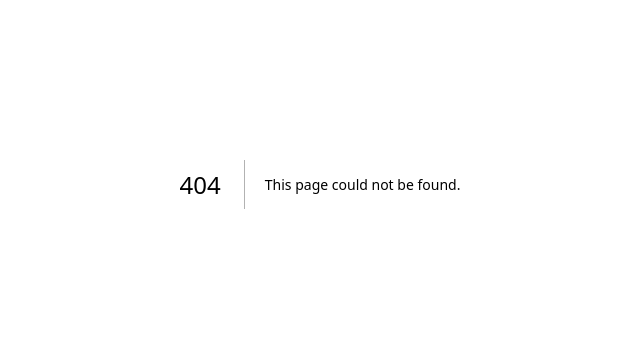
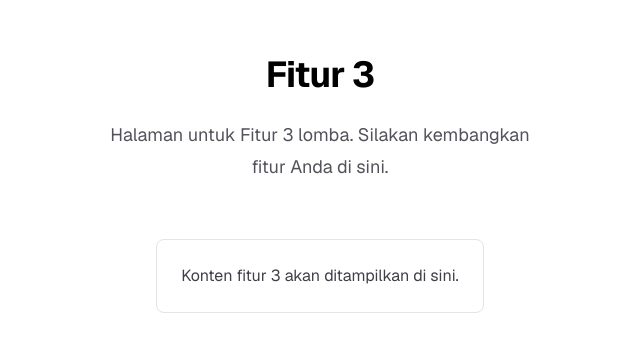
Before and after one commit to faisalganteng1265/AI-Campus, a Next.js app: page /fitur-3 in a window 1280 px wide. Before the commit this address had no page. Shown: the part 216-568 px from the top of the page, without its empty margins (320-960 px from the left). Built offline with nearby package versions, Linux system fonts and the light colour scheme.

Commit message:
Set up For Any Fitur

```diff
--- /dev/null
+++ b/app/fitur-1/page.tsx
@@ -0,0 +1,21 @@
+export default function Fitur1() {
+  return (
+    <div className="flex min-h-screen items-center justify-center bg-zinc-50 font-sans dark:bg-black">
+      <main className="flex min-h-screen w-full max-w-3xl flex-col items-center justify-center py-32 px-16 bg-white dark:bg-black">
+        <div className="flex flex-col items-center gap-6 text-center">
+          <h1 className="text-4xl font-bold leading-10 tracking-tight text-black dark:text-zinc-50">
+            Fitur 1
+          </h1>
+          <p className="max-w-md text-lg leading-8 text-zinc-600 dark:text-zinc-400">
+            Halaman untuk Fitur 1 lomba. Silakan kembangkan fitur Anda di sini.
+          </p>
+          <div className="mt-8 p-6 border border-zinc-200 dark:border-zinc-800 rounded-lg">
+            <p className="text-zinc-700 dark:text-zinc-300">
+              Konten fitur 1 akan ditampilkan di sini.
+            </p>
+          </div>
+        </div>
+      </main>
+    </div>
+  );
+}
--- /dev/null
+++ b/app/fitur-2/page.tsx
@@ -0,0 +1,21 @@
+export default function Fitur2() {
+  return (
+    <div className="flex min-h-screen items-center justify-center bg-zinc-50 font-sans dark:bg-black">
+      <main className="flex min-h-screen w-full max-w-3xl flex-col items-center justify-center py-32 px-16 bg-white dark:bg-black">
+        <div className="flex flex-col items-center gap-6 text-center">
+          <h1 className="text-4xl font-bold leading-10 tracking-tight text-black dark:text-zinc-50">
+            Fitur 2
+          </h1>
+          <p className="max-w-md text-lg leading-8 text-zinc-600 dark:text-zinc-400">
+            Halaman untuk Fitur 2 lomba. Silakan kembangkan fitur Anda di sini.
+          </p>
+          <div className="mt-8 p-6 border border-zinc-200 dark:border-zinc-800 rounded-lg">
+            <p className="text-zinc-700 dark:text-zinc-300">
+              Konten fitur 2 akan ditampilkan di sini.
+            </p>
+          </div>
+        </div>
+      </main>
+    </div>
+  );
+}
--- /dev/null
+++ b/app/fitur-3/page.tsx
@@ -0,0 +1,21 @@
+export default function Fitur3() {
+  return (
+    <div className="flex min-h-screen items-center justify-center bg-zinc-50 font-sans dark:bg-black">
+      <main className="flex min-h-screen w-full max-w-3xl flex-col items-center justify-center py-32 px-16 bg-white dark:bg-black">
+        <div className="flex flex-col items-center gap-6 text-center">
+          <h1 className="text-4xl font-bold leading-10 tracking-tight text-black dark:text-zinc-50">
+            Fitur 3
+          </h1>
+          <p className="max-w-md text-lg leading-8 text-zinc-600 dark:text-zinc-400">
+            Halaman untuk Fitur 3 lomba. Silakan kembangkan fitur Anda di sini.
+          </p>
+          <div className="mt-8 p-6 border border-zinc-200 dark:border-zinc-800 rounded-lg">
+            <p className="text-zinc-700 dark:text-zinc-300">
+              Konten fitur 3 akan ditampilkan di sini.
+            </p>
+          </div>
+        </div>
+      </main>
+    </div>
+  );
+}
```
Also changed, not shown: 1 other file (tests, documents, lock files or other folders).
